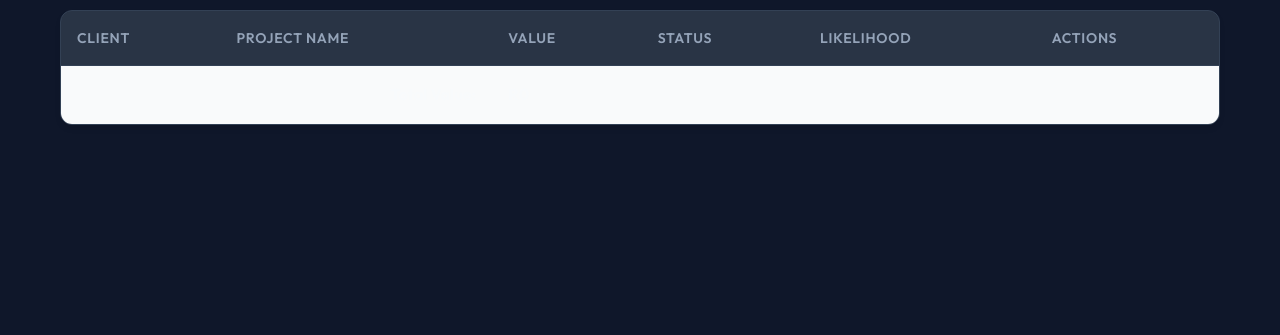
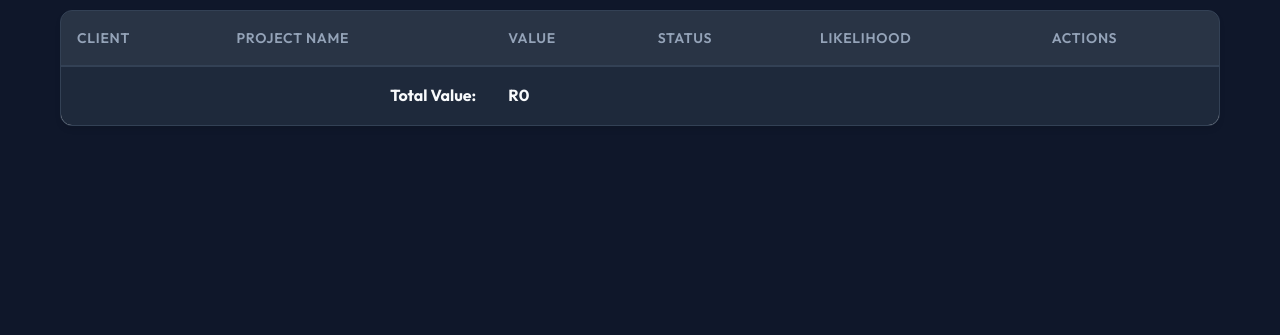
Before and after one commit to burningpaper/growthtracker, a website: page public/index.html in a window 1280 px wide. Shown: the part 465-800 px from the top of the page. Drawn offline with nearby package versions, Linux system fonts and the light colour scheme; no server answers; sample sign-in values are in the browser's storage.

Commit message:
Fix totals row

```diff
--- a/public/index.html
+++ b/public/index.html
@@ -278,7 +278,7 @@
         </div>
     </div>
 
-    <script src="app.js?v=13"></script>
+    <script src="app.js?v=14"></script>
 </body>
 
 </html>
--- a/public/style.css
+++ b/public/style.css
@@ -243,6 +243,13 @@ tr:last-child td {
     border-bottom: none;
 }
 
+tfoot td {
+    font-weight: bold;
+    color: var(--text-main);
+    background-color: var(--surface-dark);
+    border-top: 2px solid var(--surface-light);
+}
+
 /* Inline Edit Inputs */
 /* Filter Bar */
 .filter-bar {
```
